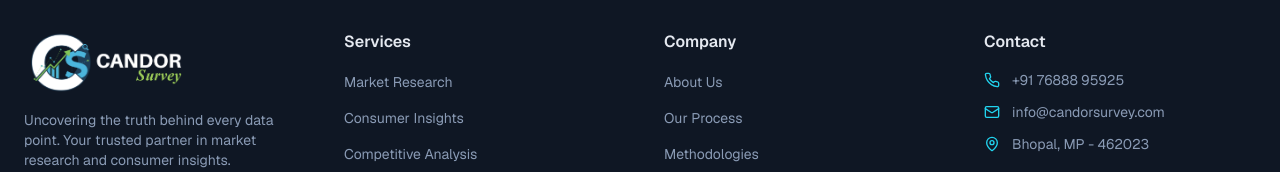
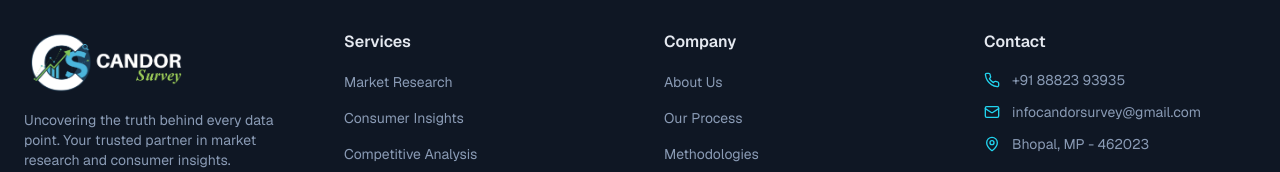
Before and after one commit to candor778/WebApp, a Next.js app: page / in a window 1280 px wide. Shown: the part 4160-4332 px from the top of the page. Built offline with nearby package versions, Linux system fonts and the light colour scheme.

Commit message:
Update FooterLayout.tsx

```diff
--- a/components/home/FooterLayout.tsx
+++ b/components/home/FooterLayout.tsx
@@ -139,20 +139,20 @@ const Footer = () => {
               <li className="flex items-center gap-3 text-sm text-[#8a9bb5]">
                 <Phone className="w-4 h-4 text-[#22d3ee]" />
                 <a
-                  href="tel:+917688895925"
+                  href="tel:+91 88823 93935"
                   className="hover:text-white transition-colors"
                 >
-                  +91 76888 95925
+                  +91 88823 93935
                 </a>
               </li>
 
               <li className="flex items-center gap-3 text-sm text-[#8a9bb5]">
                 <Mail className="w-4 h-4 text-[#22d3ee]" />
                 <a
-                  href="mailto:info@candorsurvey.com"
+                  href="mailto:Infocandorsurvey@gmail.com"
                   className="hover:text-white transition-colors lowercase"
                 >
-                  info@candorsurvey.com
+                  Infocandorsurvey@gmail.com
                 </a>
               </li>
 
```
